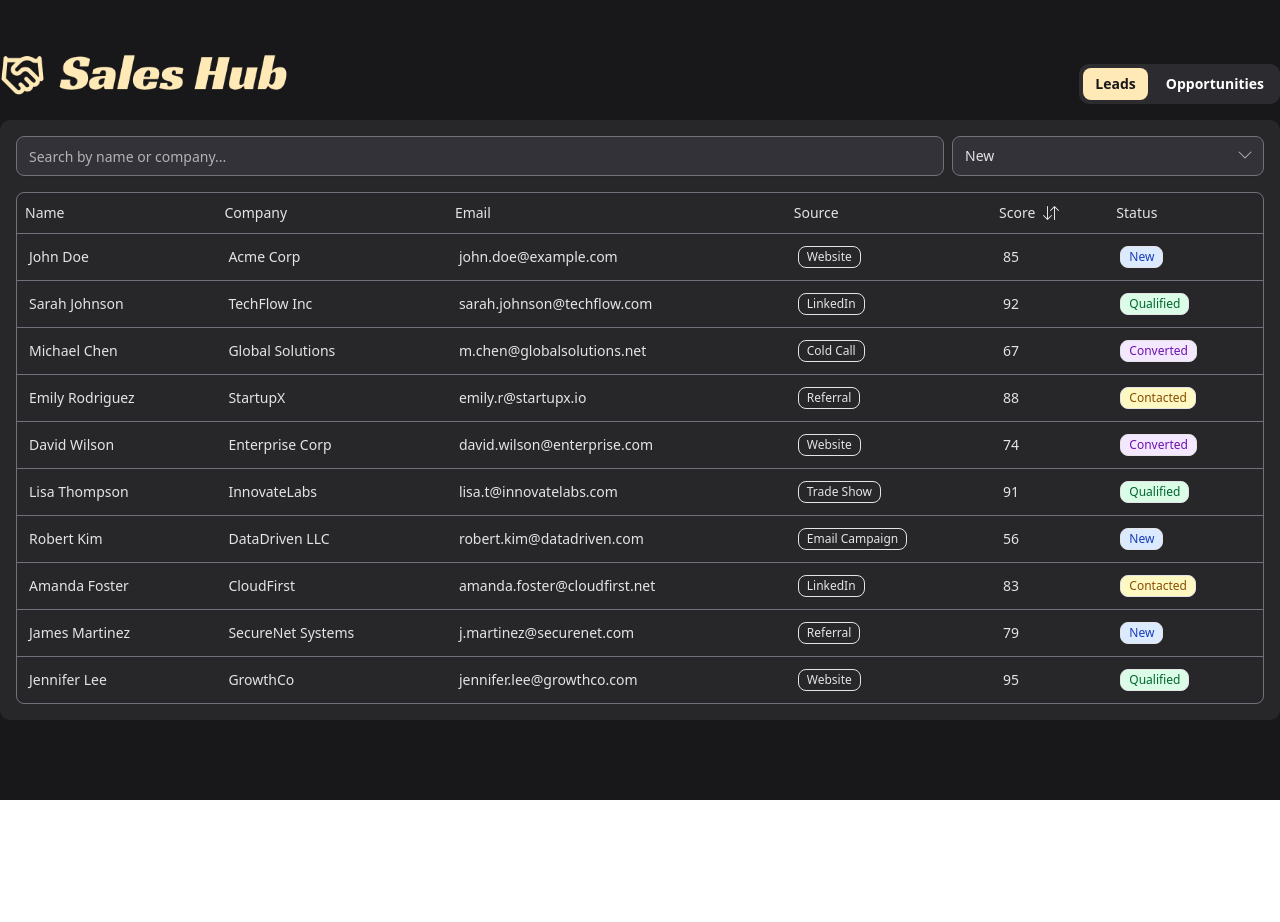
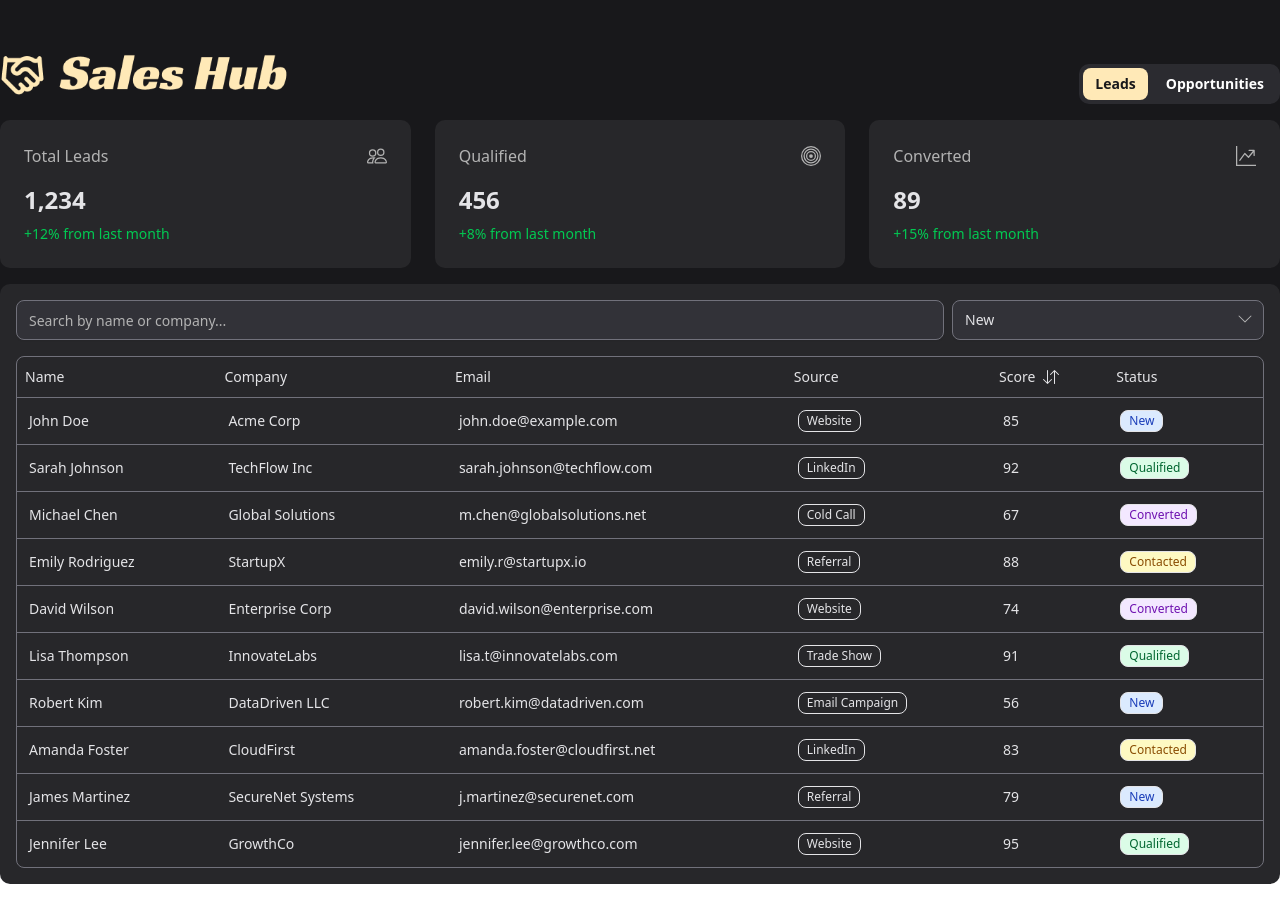
Before and after one commit to JefteMedeiros/coverpin-assessment, a React (Vite) app: page / in a window 1280 px wide. Before the commit the page ends 800 px from the top, so only its background shows below. Built offline with nearby package versions, Linux system fonts and the light colour scheme.

Commit message:
feat: metric cards

```diff
--- a/src/App.tsx
+++ b/src/App.tsx
@@ -1,13 +1,14 @@
-
 import { Header } from "./components/header";
 import { LeadFilters } from "./components/lead-filters";
 import { LeadsTable } from "./components/leads-table";
+import { StatsCards } from "./components/stats-cards";
 
 function App() {
 	return (
 		<div className="h-screen w-screen bg-zinc-900">
 			<div className="max-w-7xl mx-auto py-10 space-y-4">
 				<Header />
+				<StatsCards />
 				<div className="p-4 bg-zinc-800 space-y-4 rounded-lg">
 					<LeadFilters />
 					<LeadsTable />
--- /dev/null
+++ b/src/components/icons/bullseye.tsx
@@ -0,0 +1,24 @@
+import { cn } from "@/utils/cn";
+
+interface Props {
+  className?: string;
+}
+
+export function Bullseye({ className }: Props) {
+  return (
+    <svg
+      xmlns="http://www.w3.org/2000/svg"
+      width="16"
+      height="16"
+      fill="currentColor"
+      className={cn(className)}
+      viewBox="0 0 16 16"
+      aria-hidden="true"
+    >
+      <path d="M8 15A7 7 0 1 1 8 1a7 7 0 0 1 0 14m0 1A8 8 0 1 0 8 0a8 8 0 0 0 0 16" />
+      <path d="M8 13A5 5 0 1 1 8 3a5 5 0 0 1 0 10m0 1A6 6 0 1 0 8 2a6 6 0 0 0 0 12" />
+      <path d="M8 11a3 3 0 1 1 0-6 3 3 0 0 1 0 6m0 1a4 4 0 1 0 0-8 4 4 0 0 0 0 8" />
+      <path d="M9.5 8a1.5 1.5 0 1 1-3 0 1.5 1.5 0 0 1 3 0" />
+    </svg>
+  );
+}
--- a/src/components/icons/chevron-down.tsx
+++ b/src/components/icons/chevron-down.tsx
@@ -1,10 +1,10 @@
 import { cn } from "@/utils/cn";
 
-interface ChevronDownProps {
+interface Props {
   className?: string;
 }
 
-export function ChevronDown({ className }: ChevronDownProps) {
+export function ChevronDown({ className }: Props) {
   return (
     <svg xmlns="http://www.w3.org/2000/svg" width="16" height="16" fill="currentColor" viewBox="0 0 16 16" className={cn(className)} aria-hidden="true">
       <path fill-rule="evenodd" d="M1.646 4.646a.5.5 0 0 1 .708 0L8 10.293l5.646-5.647a.5.5 0 0 1 .708.708l-6 6a.5.5 0 0 1-.708 0l-6-6a.5.5 0 0 1 0-.708" />
--- /dev/null
+++ b/src/components/icons/graph-up-arrow.tsx
@@ -0,0 +1,13 @@
+import { cn } from "@/utils/cn";
+
+interface Props {
+  className?: string;
+}
+
+export function GraphUpArrow({ className }: Props) {
+  return (
+    <svg xmlns="http://www.w3.org/2000/svg" width="16" height="16" fill="currentColor" className={cn(className)} viewBox="0 0 16 16" aria-hidden="true">
+      <path fill-rule="evenodd" d="M0 0h1v15h15v1H0zm10 3.5a.5.5 0 0 1 .5-.5h4a.5.5 0 0 1 .5.5v4a.5.5 0 0 1-1 0V4.9l-3.613 4.417a.5.5 0 0 1-.74.037L7.06 6.767l-3.656 5.027a.5.5 0 0 1-.808-.588l4-5.5a.5.5 0 0 1 .758-.06l2.609 2.61L13.445 4H10.5a.5.5 0 0 1-.5-.5" />
+    </svg>
+  );
+}
--- /dev/null
+++ b/src/components/icons/people.tsx
@@ -0,0 +1,13 @@
+import { cn } from "@/utils/cn";
+
+interface Props {
+  className?: string;
+}
+
+export function People({ className }: Props) {
+  return (
+    <svg xmlns="http://www.w3.org/2000/svg" width="16" height="16" fill="currentColor" className={cn(className)} viewBox="0 0 16 16" aria-hidden="true">
+      <path d="M15 14s1 0 1-1-1-4-5-4-5 3-5 4 1 1 1 1zm-7.978-1L7 12.996c.001-.264.167-1.03.76-1.72C8.312 10.629 9.282 10 11 10c1.717 0 2.687.63 3.24 1.276.593.69.758 1.457.76 1.72l-.008.002-.014.002zM11 7a2 2 0 1 0 0-4 2 2 0 0 0 0 4m3-2a3 3 0 1 1-6 0 3 3 0 0 1 6 0M6.936 9.28a6 6 0 0 0-1.23-.247A7 7 0 0 0 5 9c-4 0-5 3-5 4q0 1 1 1h4.216A2.24 2.24 0 0 1 5 13c0-1.01.377-2.042 1.09-2.904.243-.294.526-.569.846-.816M4.92 10A5.5 5.5 0 0 0 4 13H1c0-.26.164-1.03.76-1.724.545-.636 1.492-1.256 3.16-1.275ZM1.5 5.5a3 3 0 1 1 6 0 3 3 0 0 1-6 0m3-2a2 2 0 1 0 0 4 2 2 0 0 0 0-4" />
+    </svg>
+  );
+}
--- /dev/null
+++ b/src/components/stats-cards.tsx
@@ -0,0 +1,62 @@
+import { Bullseye } from "./icons/bullseye";
+import { GraphUpArrow } from "./icons/graph-up-arrow";
+import { People } from "./icons/people";
+
+interface Props {
+	title: string;
+	value: string;
+	change: string;
+	icon: React.ReactNode;
+}
+
+function StatsCard({ title, value, change, icon }: Props) {
+	const isPositive = change.startsWith('+');
+
+	return (
+		<div className="bg-zinc-800 rounded-lg p-6">
+			<div className="flex items-center justify-between mb-4">
+				<h3 className="text-md font-medium text-muted-foreground">{title}</h3>
+				<div className="text-muted-foreground">
+					{icon}
+				</div>
+			</div>
+			<div className="space-y-2">
+				<p className="text-2xl font-bold text-input">{value}</p>
+				<p className={`text-sm ${isPositive ? 'text-green-500' : 'text-red-500'}`}>
+					{change}
+				</p>
+			</div>
+		</div>
+	);
+}
+
+export function StatsCards() {
+	return (
+		<div className="grid grid-cols-1 md:grid-cols-3 gap-6">
+			<StatsCard
+				title="Total Leads"
+				value="1,234"
+				change="+12% from last month"
+				icon={
+          <People className="w-5 h-5" />
+        }
+			/>
+			<StatsCard
+				title="Qualified"
+				value="456"
+				change="+8% from last month"
+				icon={
+          <Bullseye className="w-5 h-5"/>
+        }
+			/>
+			<StatsCard
+				title="Converted"
+				value="89"
+				change="+15% from last month"
+				icon={
+          <GraphUpArrow className="w-5 h-5"/>
+        }
+			/>
+		</div>
+	);
+}
--- a/src/components/ui/select.tsx
+++ b/src/components/ui/select.tsx
@@ -70,7 +70,7 @@ export function Option({ className, children, ...props }: OptionProps) {
   return (
     <ListboxOption
       className={cn(
-        "group text-input flex cursor-default items-center gap-2 rounded-sm px-2 py-1.5 select-none text-sm outline-none data-focus:bg-accent data-focus:text-accent-foreground",
+        "group text-input flex cursor-default items-center gap-2 rounded-sm px-2 py-1.5 select-none text-sm outline-none data-focus:bg-primary data-focus:text-accent-foreground",
         className
       )}
       {...props}
```
